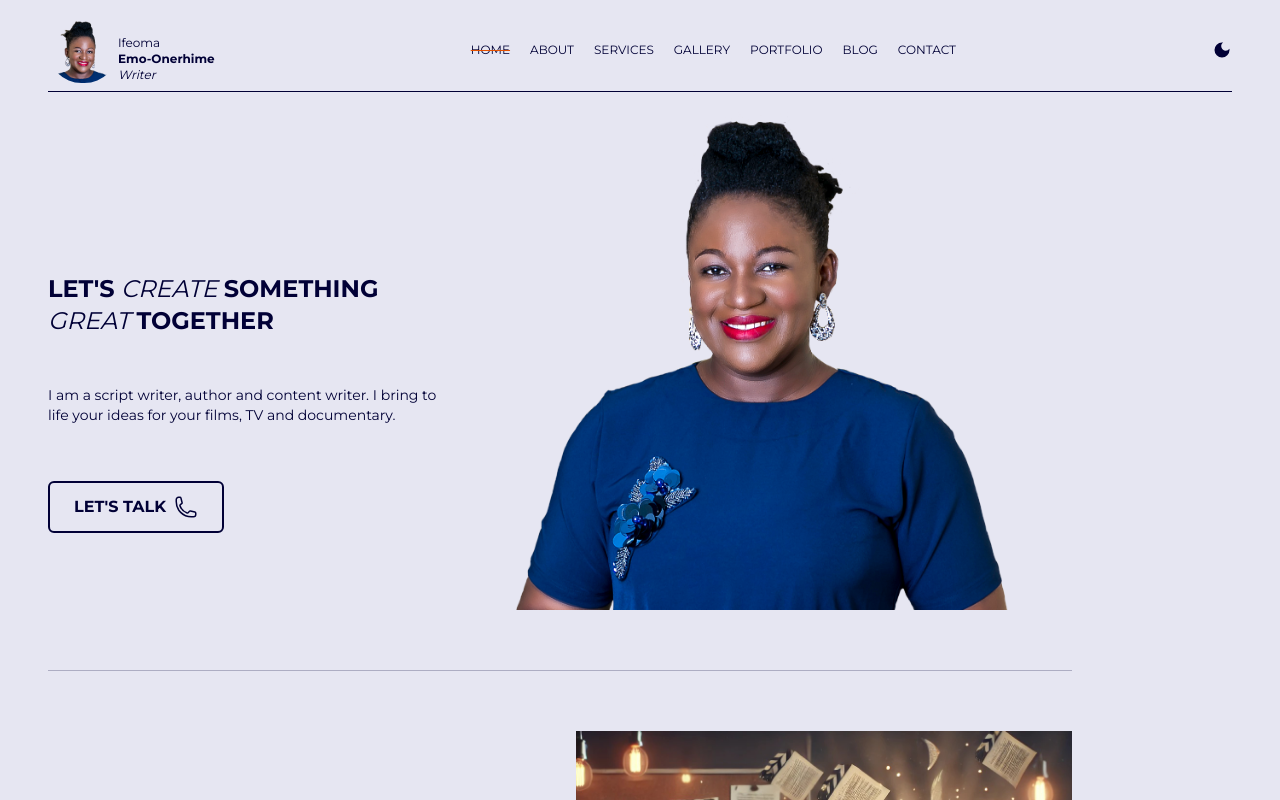
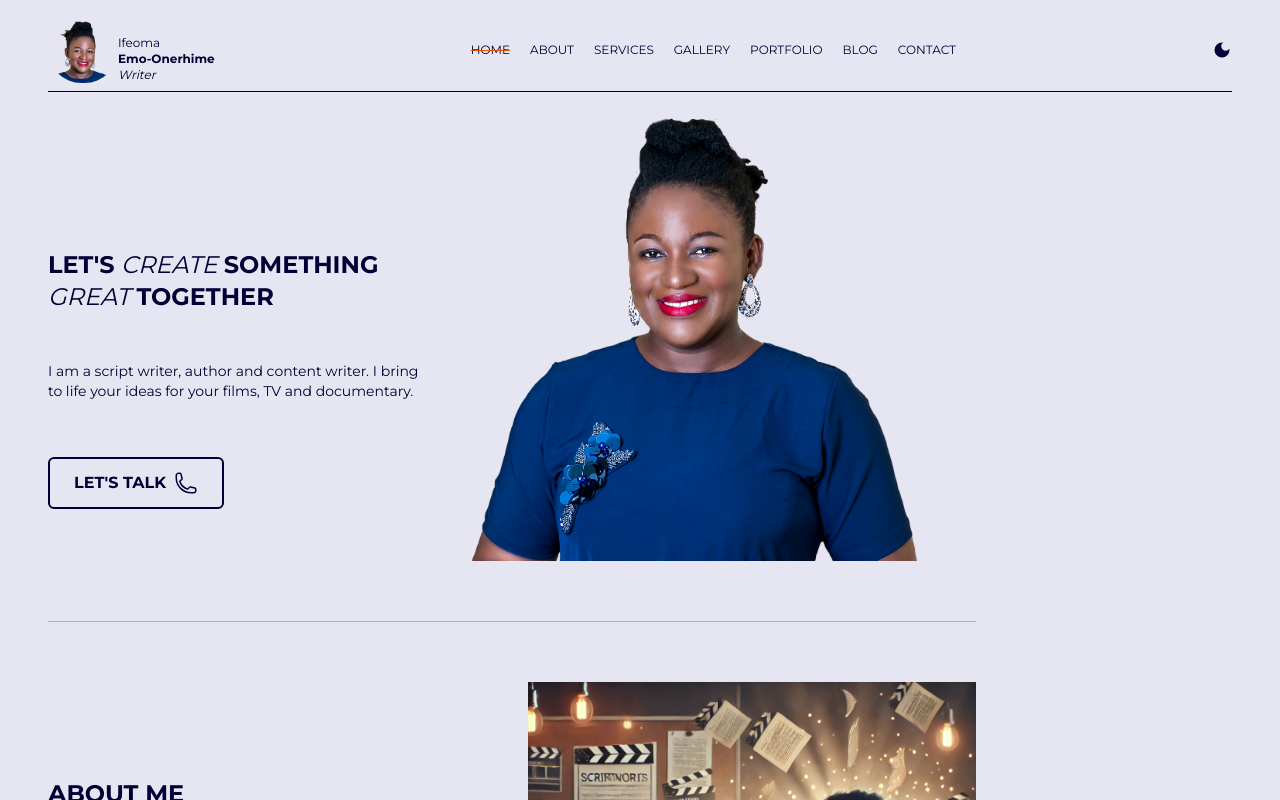
Before and after one commit to eonerhime/scriptwriter, a Next.js app: page / in a window 1280 px wide. Shown: the top 800 px of the page. Built offline with nearby package versions, Linux system fonts and the light colour scheme.

Commit message:
Changed margin to padding on main to avoid the scroll on the x-axis

```diff
--- a/src/app/layout.js
+++ b/src/app/layout.js
@@ -30,7 +30,7 @@ export default function RootLayout({ children }) {
         <ThemeProvider attribute="class" defaultTheme="system">
           <Header />
           <div className="flex-1 flex flex-col w-full h-full">
-            <main className="flex-grow flex flex-col justify-between w-full max-w-5xl mx-6 md:mx-12">
+            <main className="flex-grow flex flex-col justify-between w-full max-w-5xl px-6 md:px-12">
               {children}
             </main>
           </div>
```
